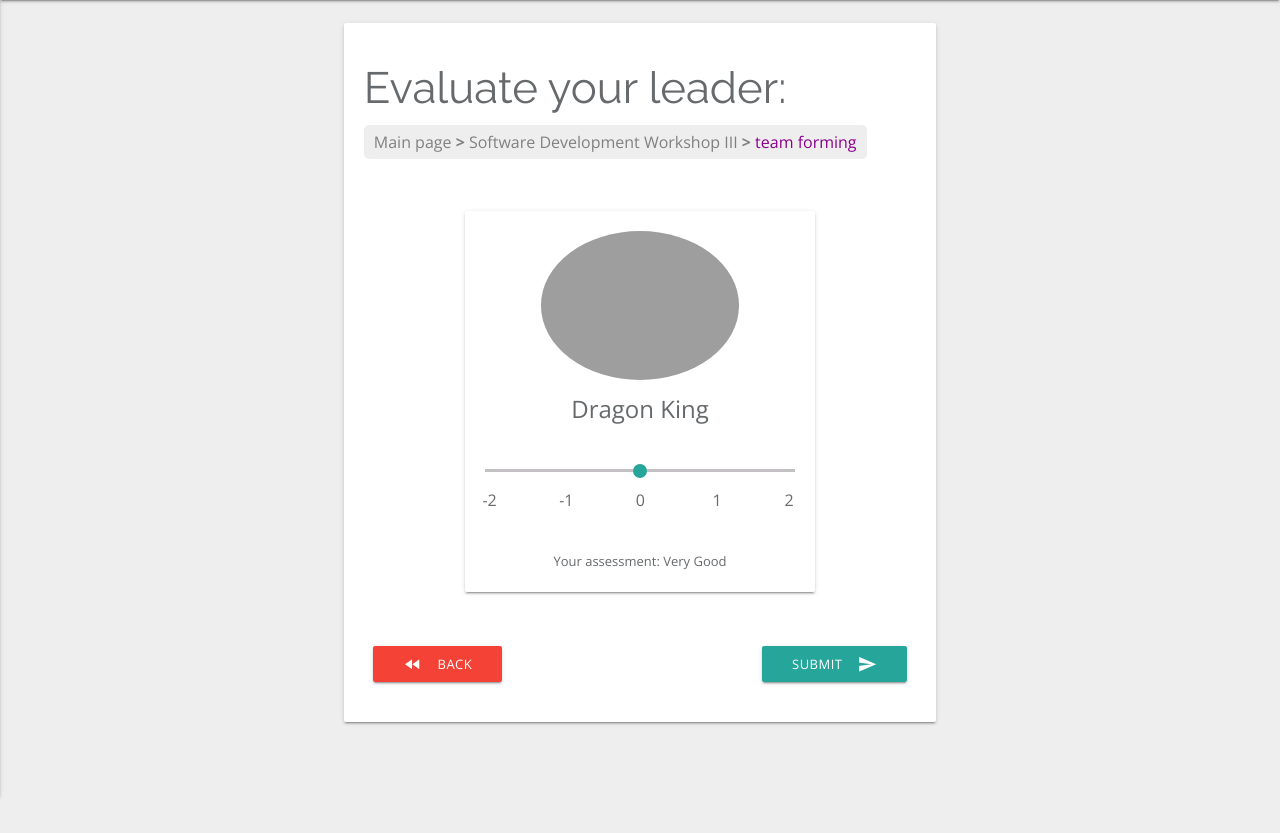
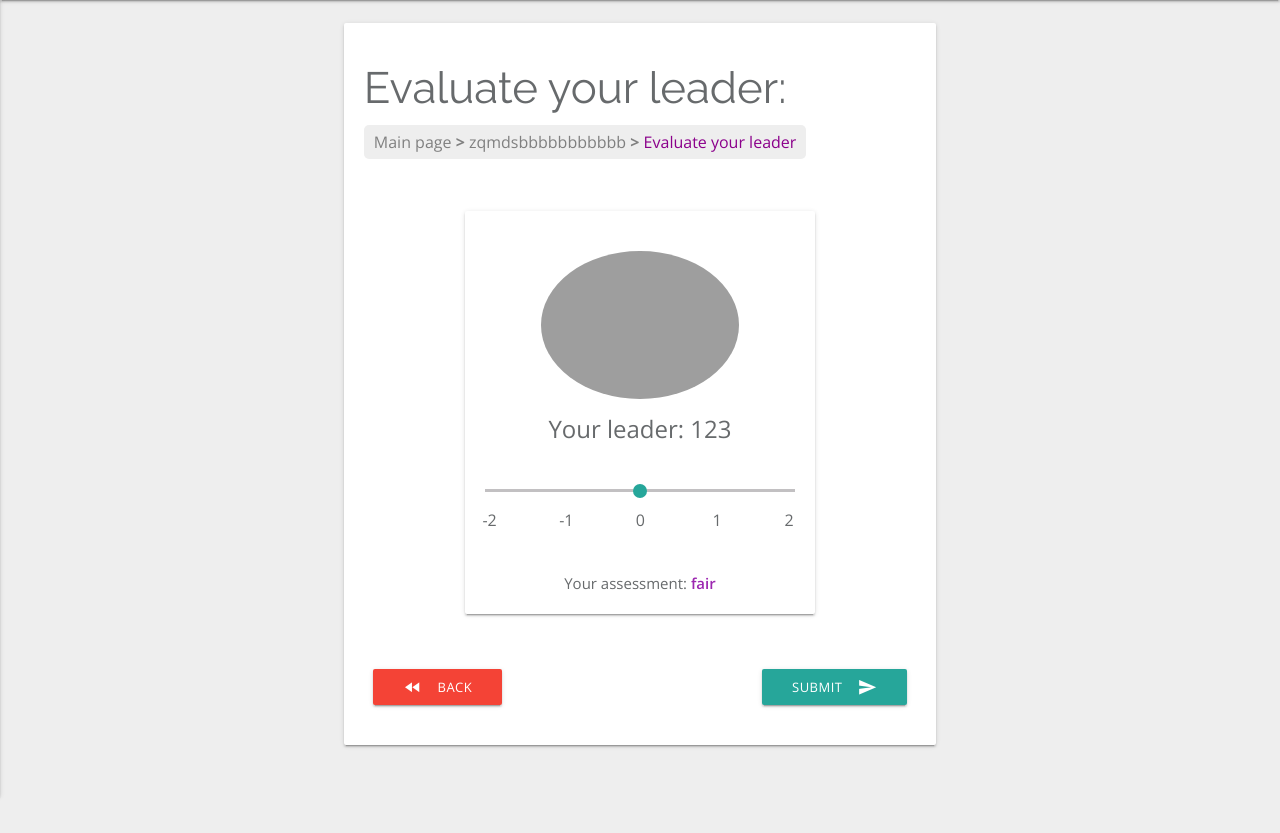
Before and after one commit to CharmingCharm/Eagle, a Django app: page /course/1/team/4/member_assessment in a window 1280 px wide. Shown: the part 64-897 px from the top of the page. Run offline with Django 3.2, Linux system fonts and the light colour scheme; a user stored in the database is signed in; data comes from the database, SQL or seed files in the repository; some libraries are stand-ins or nearby versions; grey boxes are pictures that could not be loaded.

Commit message:
update submission

```diff
--- a/Src/Code/course/views.py
+++ b/Src/Code/course/views.py
@@ -1,6 +1,7 @@
 from django.shortcuts import render, redirect
 from user.models import User, Student
 from .models import Course
+from team.models import Team
 from submission.models import SubmissionItem
 from .forms import ImportIndividualForm, GenerateStudentsForm
 from django.views.decorators.csrf import csrf_exempt
@@ -25,6 +26,8 @@ def course_page(request, course_id):
     user = User.objects.get(id=request.user.id)
     course = Course.objects.get(id=course_id)
     teachers = course.member.filter(field='teacher')
+    team = Team.objects.filter(course=course, member=request.user.id).first()
+    teamNum = Team.objects.filter(course=course).count()
     memNum = course.member.count()
     # stuNum = course.member.filter(field='student').count()
     submissionItem = SubmissionItem.objects.filter(course=course_id).order_by('id')
--- a/Src/Code/submission/templates/member_assessment.html
+++ b/Src/Code/submission/templates/member_assessment.html
@@ -15,26 +15,35 @@
                         <div class="card cardpadding z-depth-1">
                             <div class="card-content">
                                 <h3 class="truncate changefont">Evaluate your leader:</h3>
-                            <p class="truncate" style="color:grey; margin-top:-10px; font-size: 16px;"> <span class="head_text"> Main page <b>&gt;</b> Software Development Workshop III <b>&gt;</b> <span style="color: darkmagenta">team forming</span> </span> </p>
+                                <p class="truncate" style="color:grey; margin-top:-10px; font-size: 16px;"><span
+                                        class="head_text"> Main page <b>&gt;</b> {{ course.name }} <b>&gt;</b> <span
+                                        style="color: darkmagenta">Evaluate your leader</span> </span></p>
                                 <div class="row" style="margin-bottom: 0px;">
-                                <div class="card-content"> <br>
+                                    <div class="card-content"><br>
                                         <div class="row">
                                             <div class="col s2 m2"></div>
                                             <div class="col s8 m8">
                                                 <div class="card">
                                                     <div class="card-content">
-                                                    <div class="row" style="margin-bottom: 0px;">
+                                                        <div class="row" style="margin-bottom: 0px;"><br>
                                                             <div class="col s2 m2"></div>
-                                                        <div class="col s8 m8"> <img src="img/head1.jpg" alt="" class="circle responsive-img">
-                                                            <div class="center-align"> <span class="card-title">Dragon King</span> </div>
+                                                            <div class="col s8 m8"><img
+                                                                    src="{% static 'img/head1.jpg' %}" alt=""
+                                                                    class="circle responsive-img">
+                                                                <div class="center-align"><span
+                                                                        class="card-title">Your leader: {{ leader.username }}</span>
+                                                                </div>
                                                             </div>
                                                         </div>
                                                         <div class="row" style="padding: 20px 10px;">
-                                                        <form action="#">
+                                                            <form href="/course/{{ course.id }}/team/{{ leader.id }}/member_assessment"
+                                                                  method="post">
+                                                                {% csrf_token %}
                                                                 <p class="range-field">
-                                                                <input type="range" id="test5" min="-2" max="2" step="1"/>
+                                                                    <input type="range" name="leader_mark" id="leader_mark" min="-2"
+                                                                           max="2" step="1"/>
                                                                 </p>
-                                                        </form>
+
                                                             <div style="font-size: 16px; font-weight: 300;">
                                                                 <div style="width:98.5%; margin-left: -13px;">
                                                                     <div class="col s3">
@@ -55,7 +64,8 @@
                                                                 </div>
                                                             </div>
                                                         </div>
-                                                    <div class="center-align"> <span style="font-size: 15">Your assessment: Very Good</span> </div>
+                                                        <div class="center-align"><span style="font-size: 15px;">Your assessment: <span
+                                                                id="assessment" class="purple-text" style="font-weight: 600;">fair</span> </span></div>
                                                         <!--                                                        <a class="waves-effect waves-light btn green modal-trigger" style="margin-left: 15px; margin-top: 5px;" href="#modal1"><i class="material-icons left">send</i>Invite</a>-->
 
                                                     </div>
@@ -63,8 +73,13 @@
                                             </div>
                                         </div>
                                         <br>
-                                    <a href="#" class="btn red waves-effect waves-light"><i class="material-icons left">fast_rewind</i>back</a>
-                                    <button class="btn waves-effect waves-light" type="submit" name="action" style="float: right;">submit <i class="material-icons right">send</i> </button>
+                                        <a href="#" class="btn red waves-effect waves-light"><i
+                                                class="material-icons left">fast_rewind</i>back</a>
+                                        <button class="btn waves-effect waves-light" type="submit" name="action"
+                                                style="float: right;">submit <i class="material-icons right">send</i>
+
+                                        </button>
+                                        </form>
                                     </div>
                                 </div>
                             </div>
@@ -77,3 +92,26 @@
     <br>
     <br>
 {% endblock %}
+{% block extra_js %}
+    <script>
+        $("#leader_mark").mouseup(function () {
+            if ($("#leader_mark").val() == "-2"){
+                $("#assessment").text("very bad");
+            }
+            if ($("#leader_mark").val() == "-1"){
+                $("#assessment").text("bad");
+            }
+            if ($("#leader_mark").val() == "0"){
+                $("#assessment").text("fair");
+            }
+            if ($("#leader_mark").val() == "1"){
+                $("#assessment").text("good");
+            }
+            if ($("#leader_mark").val() == "2"){
+                $("#assessment").text("very good");
+            }
+        })
+
+    </script>
+
+{% endblock %}
--- a/Src/Code/submission/views.py
+++ b/Src/Code/submission/views.py
@@ -4,6 +4,7 @@ from course.models import Course
 from submission.models import SubmissionItem
 from team.models import Team
 from user.models import User
+from .models import LeaderAssessment
 from django.contrib.auth import authenticate, logout, login
 from django.contrib import messages
 from django.views.decorators.csrf import csrf_exempt
@@ -104,19 +105,28 @@ def modify_submission(request, course_id):
 def member_assessment(request, course_id, team_id):
     course = Course.objects.get(id=course_id)
     team = Team.objects.get(id=team_id)
+    leader = User.objects.get(id=team.leader)
     user = User.objects.get(id=request.user.id)
     if team.leader != request.user.id:
         if request.method == 'POST':
-            leader_assessment = request.POST.get("leader_assessment")
+            leader_mark = request.POST.get("leader_mark")
+            leader_assessment = LeaderAssessment.objects.create(leader=team.leader, member=request.user.id, mark=leader_mark)
+            leader_assessment.save()
+            print("mark success!")
+            redirect('/course/' + str(course_id))
+        print("Your are a leader!")
+        redirect('/course/' + str(course_id))
     return render(request, 'member_assessment.html', locals())
 
 
-def leader_assessment(request, course_id):
+def leader_assessment(request, course_id, team_id):
     course = Course.objects.get(id=course_id)
     user = User.objects.get(id=request.user.id)
+    member = Team.objects.get(id=team_id)
     return render(request, 'leader_assessment.html', locals())
 
-def submission_assessment(request, course_id, submission_id):
+
+def submission_assessment(request, course_id, team_id, submission_id):
     course = Course.objects.get(id=course_id)
     user = User.objects.get(id=request.user.id)
     submission = SubmissionItem.objects.get(id=submission_id)
```
Also changed, not shown: Src/Code/course/templates/course.html (+31 -7 lines), Src/Code/submission/models.py (+8 -0 lines), Src/Code/submission/templates/leader_assessment.html (+5 -22 lines), Src/Code/submission/migrations/0003_leaderassessment.py (added). Lines whose indentation alone changed are shown as unchanged.
